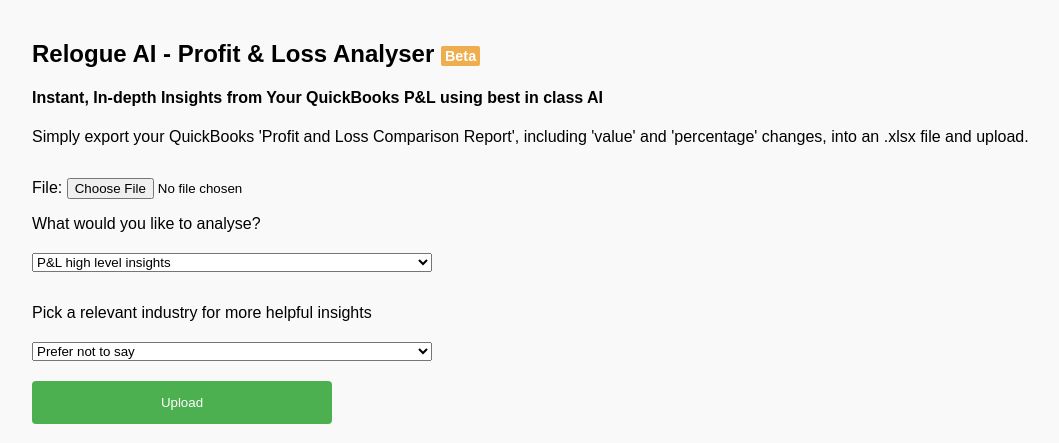
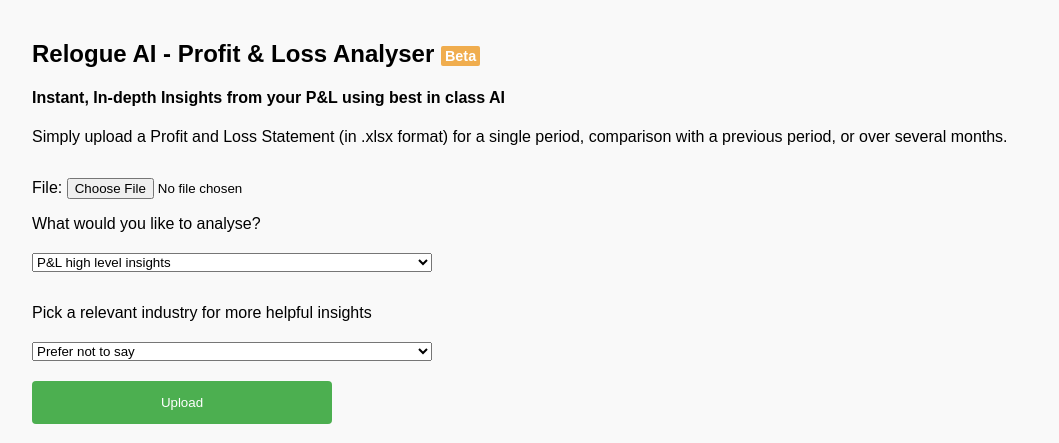
Before and after one commit to adakh3/fin_new, a Django app: page / in a window 1280 px wide. Shown: the top 443 px of the page, without its empty margins (96-1155 px from the left). Run offline with Django 5.2, Linux system fonts and the light colour scheme.

Commit message:
changed some fe text

```diff
--- a/myapp/templates/myapp/upload.html
+++ b/myapp/templates/myapp/upload.html
@@ -75,8 +75,8 @@
 <body>
   <div class="container">
     <h2>Relogue AI - Profit & Loss Analyser <span class="beta-tag">Beta</span> </h2>
-    <h4>Instant, In-depth Insights from Your QuickBooks P&L using best in class AI</h4>
-    <p>Simply export your QuickBooks 'Profit and Loss Comparison Report', including 'value' and 'percentage' changes, into an .xlsx file and upload.</p>
+    <h4>Instant, In-depth Insights from your P&L using best in class AI</h4>
+    <p>Simply upload a Profit and Loss Statement (in .xlsx format) for a single period, comparison with a previous period, or over several months.</p>
 
     {% if error %}
       <p class="error">{{ error }}</p>
```
Also changed, not shown: 1 other file.
